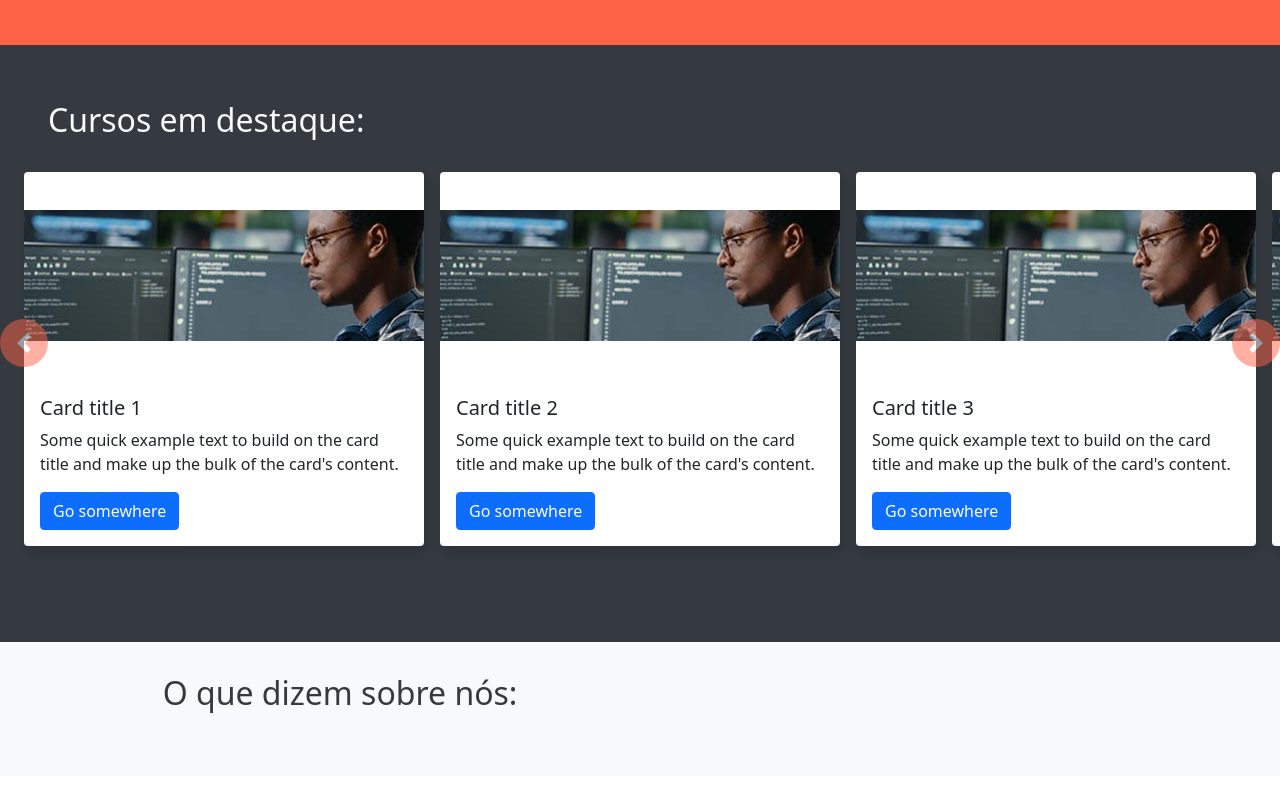
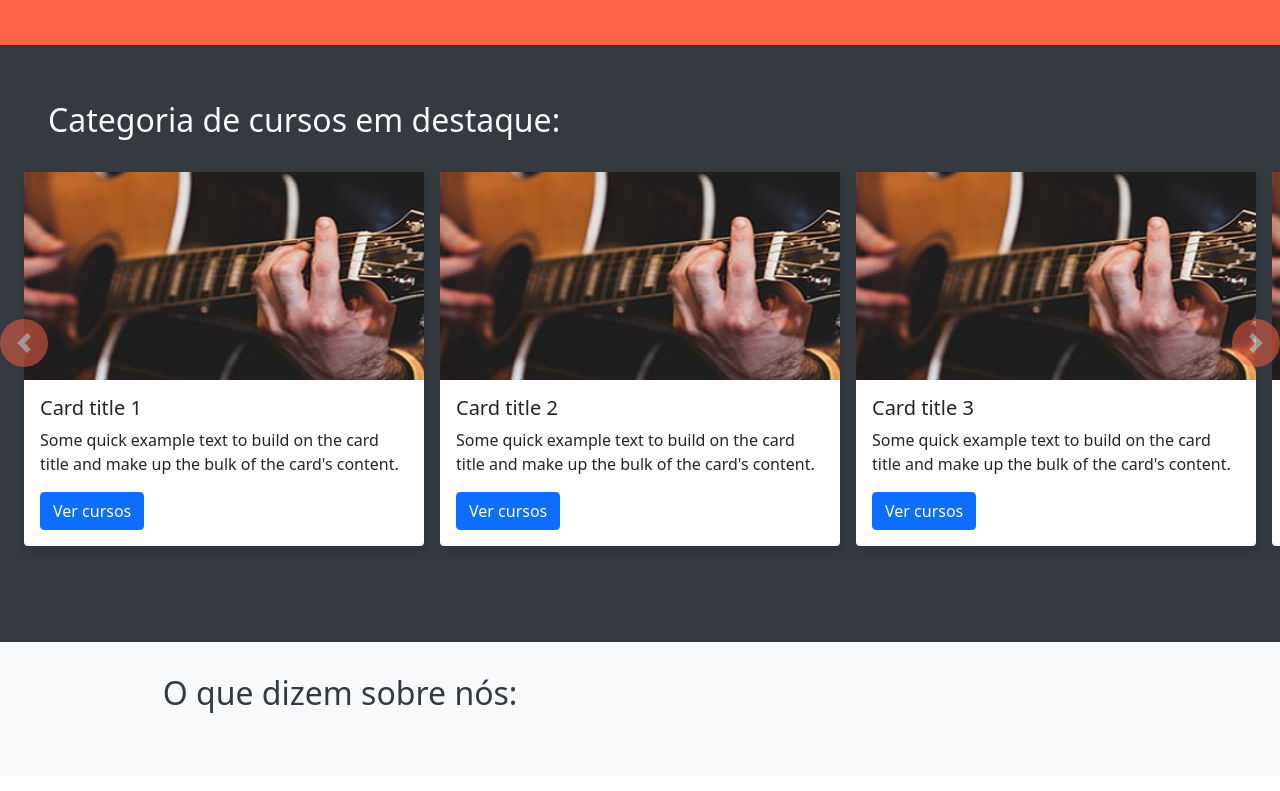
Before and after one commit to victorcova/Tera-Bootstrap, a plain HTML site: page index.html in a window 1280 px wide. Shown: the part 1631-2422 px from the top of the page. Drawn offline with nearby package versions, Linux system fonts and the light colour scheme; no server answers.

Commit message:
ajustando categoria de cursos card carousel

```diff
--- a/index.html
+++ b/index.html
@@ -262,107 +262,107 @@
         <div id="carouselExampleControls" class="carousel bg-dark pb-5 pt-2" data-bs-ride="carousel">
 
             <div class="col-xs text-left text-light pt-5 m-auto">
-                <h2 class="mb-3 pl-5">Cursos em destaque:</h2>
+                <h2 class="mb-3 pl-5">Categoria de cursos em destaque:</h2>
             </div>
 
             <div class="carousel-inner pb-5">
 
                 <div class="carousel-item active">
                     <div class="card">
-                        <div class="img-wrapper"><img src="img/bubbly-imgs/tag_cursos/tag-code.jpg" class="d-block w-100" alt="..."> </div>
+                        <div class="img-wrapper"><img src="img/bubbly-imgs/tag_cursos/avatar-musica.jpg" class="d-block w-100" alt=""> </div>
                         <div class="card-body">
                             <h5 class="card-title">Card title 1</h5>
                             <p class="card-text">Some quick example text to build on the card title and make up the bulk of the
                                 card's content.</p>
-                            <a href="#" class="btn btn-primary">Go somewhere</a>
+                            <a href="#" class="btn btn-primary">Ver cursos</a>
                         </div>
                     </div>
                 </div>
                 <div class="carousel-item">
                     <div class="card">
-                        <div class="img-wrapper"><img src="img/bubbly-imgs/tag_cursos/tag-code.jpg" class="d-block w-100" alt="..."> </div>
+                        <div class="img-wrapper"><img src="img/bubbly-imgs/tag_cursos/avatar-musica.jpg" class="d-block w-100" alt=""> </div>
                         <div class="card-body">
                             <h5 class="card-title">Card title 2</h5>
                             <p class="card-text">Some quick example text to build on the card title and make up the bulk of the
                                 card's content.</p>
-                            <a href="#" class="btn btn-primary">Go somewhere</a>
+                            <a href="#" class="btn btn-primary">Ver cursos</a>
                         </div>
                     </div>
                 </div>
                 <div class="carousel-item">
                     <div class="card">
-                        <div class="img-wrapper"><img src="img/bubbly-imgs/tag_cursos/tag-code.jpg" class="d-block w-100" alt="..."> </div>
+                        <div class="img-wrapper"><img src="img/bubbly-imgs/tag_cursos/avatar-musica.jpg" class="d-block w-100" alt=""> </div>
                         <div class="card-body">
                             <h5 class="card-title">Card title 3</h5>
                             <p class="card-text">Some quick example text to build on the card title and make up the bulk of the
                                 card's content.</p>
-                            <a href="#" class="btn btn-primary">Go somewhere</a>
+                            <a href="#" class="btn btn-primary">Ver cursos</a>
                         </div>
                     </div>
                 </div>
                 <div class="carousel-item">
                     <div class="card">
-                        <div class="img-wrapper"><img src="img/bubbly-imgs/tag_cursos/tag-code.jpg" class="d-block w-100" alt="..."> </div>
+                        <div class="img-wrapper"><img src="img/bubbly-imgs/tag_cursos/avatar-musica.jpg" class="d-block w-100" alt=""> </div>
                         <div class="card-body">
                             <h5 class="card-title">Card title 4</h5>
                             <p class="card-text">Some quick example text to build on the card title and make up the bulk of the
                                 card's content.</p>
-                            <a href="#" class="btn btn-primary">Go somewhere</a>
+                            <a href="#" class="btn btn-primary">Ver cursos</a>
                         </div>
                     </div>
                 </div>
                 <div class="carousel-item">
                     <div class="card">
-                        <div class="img-wrapper"><img src="img/bubbly-imgs/tag_cursos/tag-code.jpg" class="d-block w-100" alt="..."> </div>
+                        <div class="img-wrapper"><img src="img/bubbly-imgs/tag_cursos/avatar-musica.jpg" class="d-block w-100" alt=""> </div>
                         <div class="card-body">
                             <h5 class="card-title">Card title 5</h5>
                             <p class="card-text">Some quick example text to build on the card title and make up the bulk of the
                                 card's content.</p>
-                            <a href="#" class="btn btn-primary">Go somewhere</a>
+                            <a href="#" class="btn btn-primary">Ver cursos</a>
                         </div>
                     </div>
                 </div>
                 <div class="carousel-item">
                     <div class="card">
-                        <div class="img-wrapper"><img src="img/bubbly-imgs/tag_cursos/tag-code.jpg" class="d-block w-100" alt="..."> </div>
+                        <div class="img-wrapper"><img src="img/bubbly-imgs/tag_cursos/avatar-musica.jpg" class="d-block w-100" alt=""> </div>
                         <div class="card-body">
                             <h5 class="card-title">Card title 6</h5>
                             <p class="card-text">Some quick example text to build on the card title and make up the bulk of the
                                 card's content.</p>
-                            <a href="#" class="btn btn-primary">Go somewhere</a>
+                            <a href="#" class="btn btn-primary">Ver cursos</a>
                         </div>
                     </div>
                 </div>
                 <div class="carousel-item">
                     <div class="card">
-                        <div class="img-wrapper"><img src="img/bubbly-imgs/tag_cursos/tag-code.jpg" class="d-block w-100" alt="..."> </div>
+                        <div class="img-wrapper"><img src="img/bubbly-imgs/tag_cursos/avatar-musica.jpg" class="d-block w-100" alt=""> </div>
                         <div class="card-body">
                             <h5 class="card-title">Card title 7</h5>
                             <p class="card-text">Some quick example text to build on the card title and make up the bulk of the
                                 card's content.</p>
-                            <a href="#" class="btn btn-primary">Go somewhere</a>
+                            <a href="#" class="btn btn-primary">Ver cursos</a>
                         </div>
                     </div>
                 </div>
                 <div class="carousel-item">
                     <div class="card">
-                        <div class="img-wrapper"><img src="img/bubbly-imgs/tag_cursos/tag-code.jpg" class="d-block w-100" alt="..."> </div>
+                        <div class="img-wrapper"><img src="img/bubbly-imgs/tag_cursos/avatar-musica.jpg" class="d-block w-100" alt=""> </div>
                         <div class="card-body">
                             <h5 class="card-title">Card title 8</h5>
                             <p class="card-text">Some quick example text to build on the card title and make up the bulk of the
                                 card's content.</p>
-                            <a href="#" class="btn btn-primary">Go somewhere</a>
+                            <a href="#" class="btn btn-primary">Ver cursos</a>
                         </div>
                     </div>
                 </div>
                 <div class="carousel-item">
                     <div class="card">
-                        <div class="img-wrapper"><img src="img/bubbly-imgs/tag_cursos/tag-code.jpg" class="d-block w-100" alt="..."> </div>
+                        <div class="img-wrapper"><img src="img/bubbly-imgs/tag_cursos/avatar-musica.jpg" class="d-block w-100" alt=""> </div>
                         <div class="card-body">
                             <h5 class="card-title">Card title 9</h5>
                             <p class="card-text">Some quick example text to build on the card title and make up the bulk of the
                                 card's content.</p>
-                            <a href="#" class="btn btn-primary">Go somewhere</a>
+                            <a href="#" class="btn btn-primary">Ver cursos</a>
                         </div>
                     </div>
                 </div>
```
Also changed, not shown: img/bubbly-imgs/tag_cursos/avatar-educfisica.jpg (added), img/bubbly-imgs/tag_cursos/avatar-empreendedorismo.jpg (added), img/bubbly-imgs/tag_cursos/avatar-gastronomia.jpg (added), img/bubbly-imgs/tag_cursos/avatar-gramatica.jpg (added), img/bubbly-imgs/tag_cursos/avatar-marketing.jpg (added), img/bubbly-imgs/tag_cursos/avatar-musica-ingles.jpg (added), img/bubbly-imgs/tag_cursos/avatar-musica.jpg (added), img/bubbly-imgs/tag_cursos/avatar-tecnologia.jpg (added), img/bubbly-imgs/tag_cursos/tag-code.jpg (deleted), img/bubbly-imgs/tag_cursos/tag-educacao-fisica.jpg (deleted), img/bubbly-imgs/tag_cursos/tag-empreendedorismo.jpg (deleted), img/bubbly-imgs/tag_cursos/tag-gastronomia.jpg (deleted), img/bubbly-imgs/tag_cursos/tag-gramatica.jpg (deleted), img/bubbly-imgs/tag_cursos/tag-ingles.jpg (deleted), 2 more files, 1 other file.
